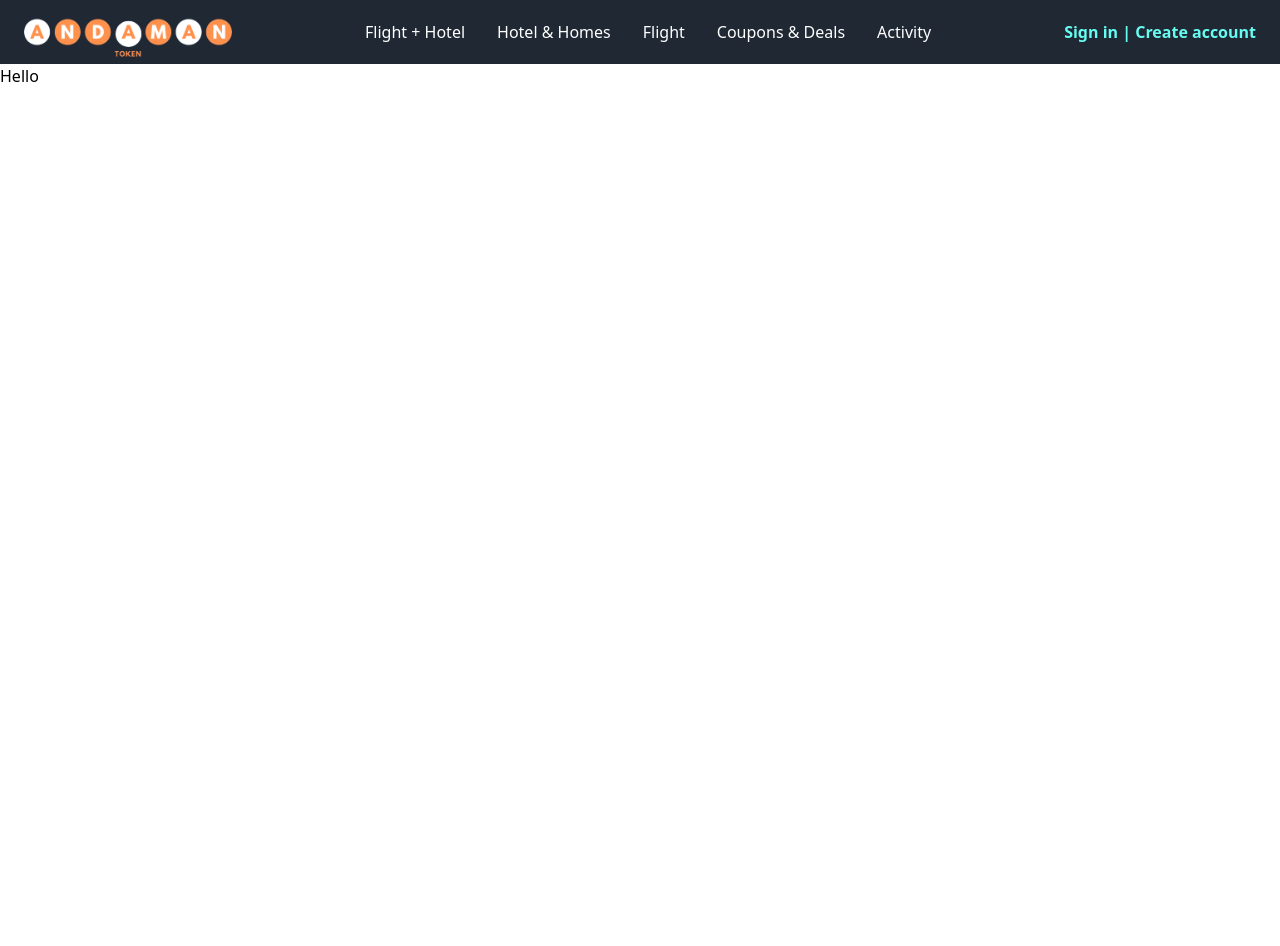
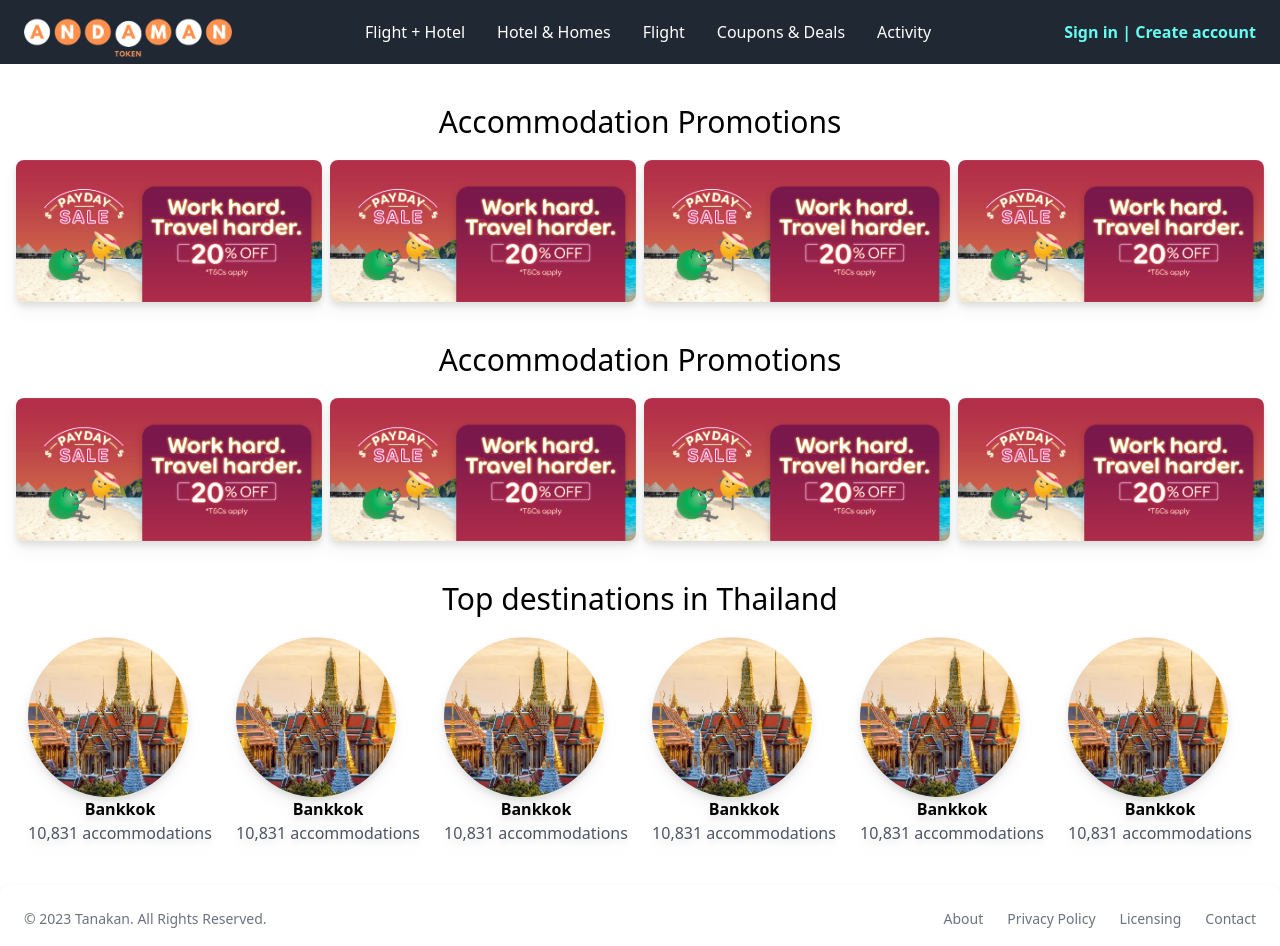
Before and after one commit to baadnk7777777/andamon_token_frontend, a Next.js app: page / in a window 1280 px wide. Shown: the top 946 px of the page. Before the commit the page ends 800 px from the top, so only its background shows below. Built offline with nearby package versions, Linux system fonts and the light colour scheme.

Commit message:
Home-page

```diff
--- a/pages/_app.tsx
+++ b/pages/_app.tsx
@@ -1,3 +1,4 @@
+import Footer from '@/components/Footer'
 import Navbar from '@/components/Navbar'
 import '@/styles/globals.css'
 import type { AppProps } from 'next/app'
@@ -6,5 +7,7 @@ export default function App({ Component, pageProps }: AppProps) {
   return <>
   <Navbar/>
     <Component {...pageProps}></Component>
+    <Footer/>
     </>
+
 }
--- a/pages/index.tsx
+++ b/pages/index.tsx
@@ -3,12 +3,111 @@ import Head from 'next/head'
 import styles from '@/styles/Home.module.css'
 import Link from 'next/link'
 import Navbar from '@/components/Navbar'
+import Image from 'next/image'
+import promo_imges from '../public/promo-imges.png'
+import bankok_image from '../public/bankok-image.jpg'
 
 
 
 
 export default function Home() {
   return (
-    <h1>Hello</h1>
+    <div className=" container px-4 mx-auto ">
+
+      <div className="text-center mt-10 mb-5">
+        <p className='text-3xl'>Accommodation Promotions</p>
+      </div>
+
+      <div className="grid grid-cols-4 gap-2">
+
+        <div className=" drop-shadow-lg">
+          <Image src={promo_imges} alt='/' className='rounded-lg' />
+        </div>
+
+        <div className="drop-shadow-lg">
+          <Image src={promo_imges} alt='/' className='rounded-lg' />
+        </div>
+
+        <div className=" drop-shadow-lg">
+          <Image src={promo_imges} alt='/' className='rounded-lg' />
+        </div>
+
+        <div className=" drop-shadow-lg">
+          <Image src={promo_imges} alt='/' className='rounded-lg' />
+        </div>
+
+      </div>
+
+      {/* END-CARD */}
+
+      <div className="text-center mt-10 mb-5">
+        <p className='text-3xl'>Accommodation Promotions</p>
+      </div>
+
+      <div className="grid grid-cols-4 gap-2">
+
+        <div className=" drop-shadow-lg">
+          <Image src={promo_imges} alt='/' className='rounded-lg' />
+        </div>
+
+        <div className="drop-shadow-lg">
+          <Image src={promo_imges} alt='/' className='rounded-lg' />
+        </div>
+
+        <div className=" drop-shadow-lg">
+          <Image src={promo_imges} alt='/' className='rounded-lg' />
+        </div>
+
+        <div className=" drop-shadow-lg">
+          <Image src={promo_imges} alt='/' className='rounded-lg' />
+        </div>
+
+      </div>
+      {/* END-CARD */}
+
+      <div className="text-center mt-10 mb-5">
+        <p className='text-3xl'>Top destinations in Thailand</p>
+      </div>
+
+      <div className="grid justify-items-center grid-cols-6 text-center">
+
+        <div className=" drop-shadow-lg">
+          <Image src={bankok_image} alt='/' className='rounded-full w-40' />
+          <p className=' font-bold'>Bankkok</p>
+          <p className=' text-gray-600'>10,831 accommodations</p>
+        </div>
+
+        <div className="drop-shadow-lg">
+          <Image src={bankok_image} alt='/' className='rounded-full w-40' />
+          <p className=' font-bold'>Bankkok</p>
+          <p className=' text-gray-600'>10,831 accommodations</p>
+        </div>
+
+        <div className=" drop-shadow-lg">
+          <Image src={bankok_image} alt='/' className='rounded-full w-40' />
+          <p className=' font-bold'>Bankkok</p>
+          <p className=' text-gray-600'>10,831 accommodations</p>
+        </div>
+
+        <div className=" drop-shadow-lg">
+          <Image src={bankok_image} alt='/' className='rounded-full w-40' />
+          <p className=' font-bold'>Bankkok</p>
+          <p className=' text-gray-600'>10,831 accommodations</p>
+        </div>
+
+        <div className=" drop-shadow-lg">
+          <Image src={bankok_image} alt='/' className='rounded-full w-40' />
+          <p className=' font-bold'>Bankkok</p>
+          <p className=' text-gray-600'>10,831 accommodations</p>
+        </div>
+
+        <div className=" drop-shadow-lg">
+          <Image src={bankok_image} alt='/' className='rounded-full w-40' />
+          <p className=' font-bold'>Bankkok</p>
+          <p className=' text-gray-600'>10,831 accommodations</p>
+        </div>
+      </div>
+    </div>
+
   )
 }
```
Also changed, not shown: public/bankok-image.jpg (added), public/promo-imges.png (added).
